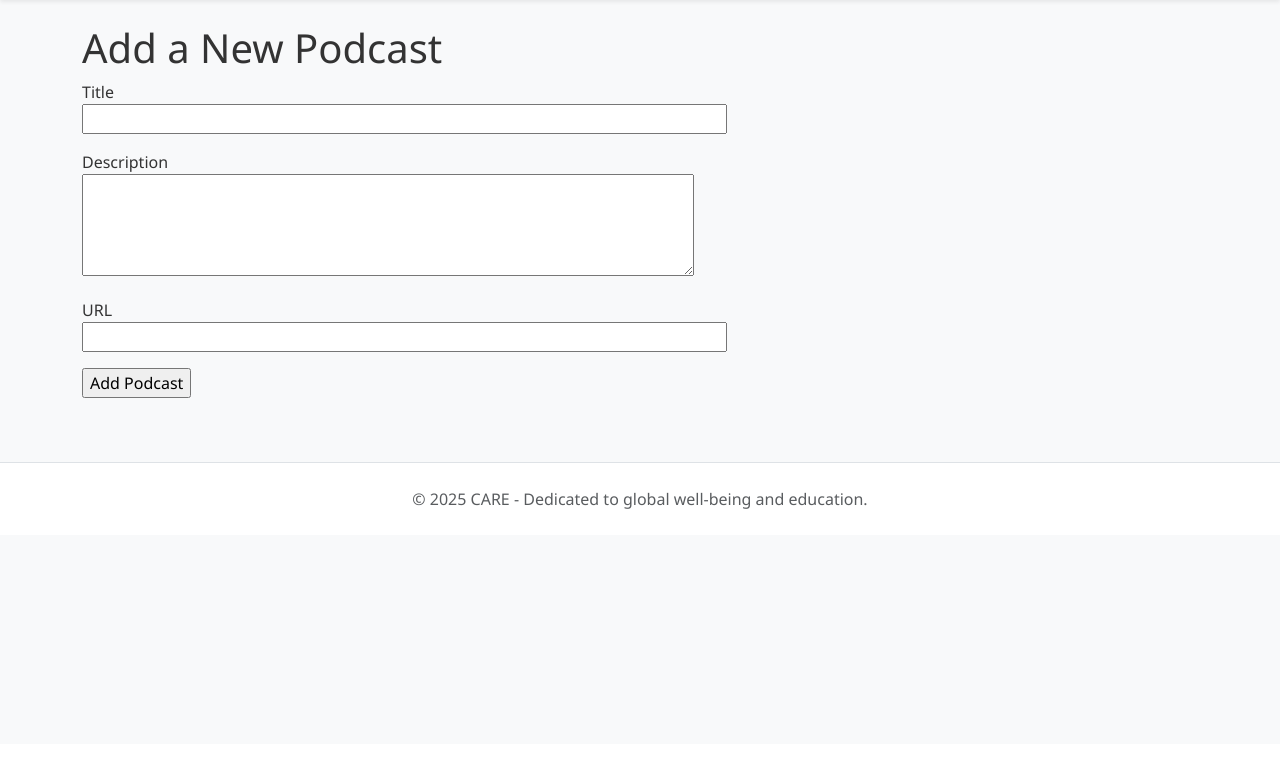
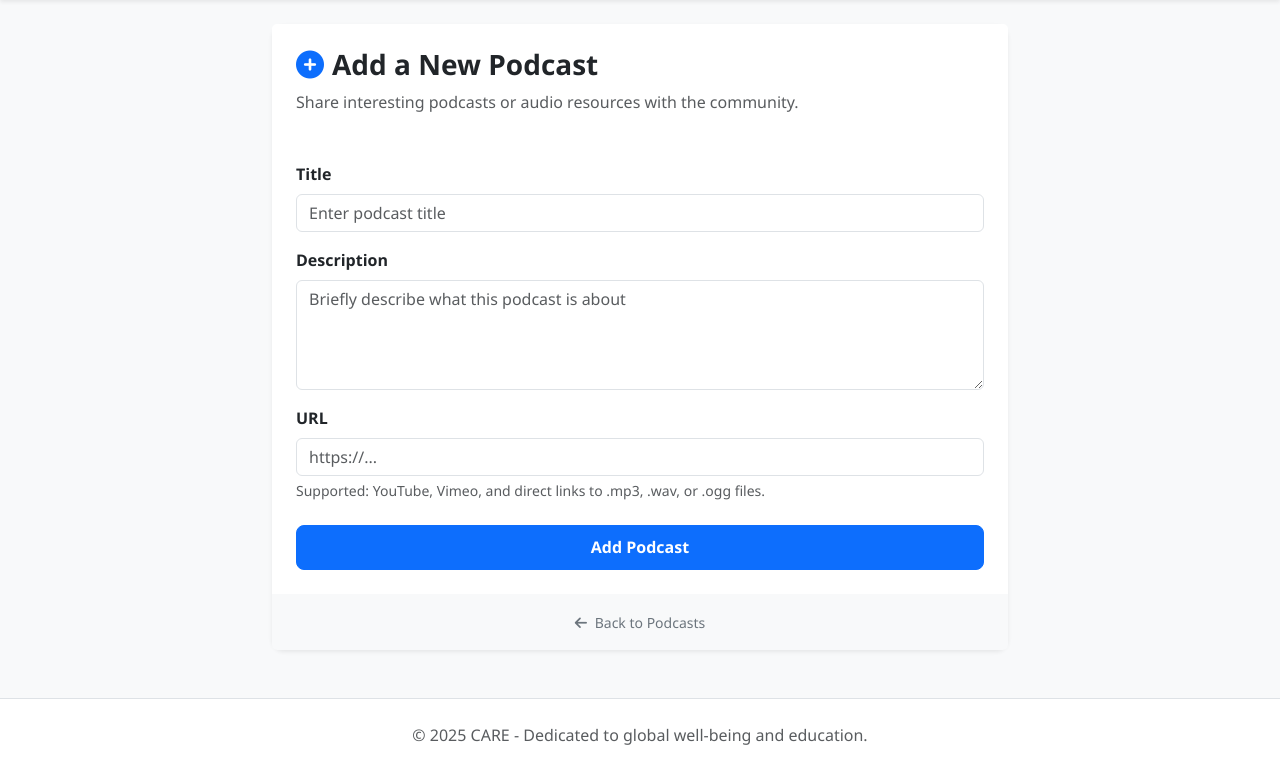
Before and after one commit to GYFX35/CARE, a Flask app: template templates/add_podcast.html in a window 1280 px wide. Shown: the part 56-827 px from the top of the page. Before the commit the page ends 565 px from the top, so only its background shows below. Run offline with Flask 3, Linux system fonts and the light colour scheme; the template is opened without the code that fills it: values that come from a table or form of the project are taken from there, others are empty; some libraries are stand-ins or nearby versions.

Commit message:
Enhance podcasts display and submission pages
- Added support for Vimeo video embeds in podcasts.html.
- Added native HTML5 audio support for .mp3, .wav, and .ogg files in podcasts.html.
- Redesigned add_podcast.html with Bootstrap 5 for improved UX and consistency.
- Added helpful tooltips and validation feedback to the podcast submission form.

Co-authored-by: GYFX35 <134739293+GYFX35@users.noreply.github.com>

```diff
--- a/templates/add_podcast.html
+++ b/templates/add_podcast.html
@@ -1,30 +1,49 @@
 {% extends "base.html" %}
 
 {% block content %}
-    <h1>Add a New Podcast</h1>
-    <form action="" method="post">
+<div class="row justify-content-center">
+    <div class="col-md-8">
+        <div class="card border-0 shadow-sm">
+            <div class="card-header bg-white border-0 pt-4 px-4">
+                <h3 class="fw-bold"><i class="fas fa-plus-circle me-2 text-primary"></i>{{ _('Add a New Podcast') }}</h3>
+                <p class="text-muted">{{ _('Share interesting podcasts or audio resources with the community.') }}</p>
+            </div>
+            <div class="card-body p-4">
+                <form action="" method="post" novalidate>
                     {{ form.hidden_tag() }}
-        <p>
-            {{ form.title.label }}<br>
-            {{ form.title(size=64) }}<br>
+                    <div class="mb-3">
+                        {{ form.title.label(class="form-label fw-bold") }}
+                        {{ form.title(class="form-control" + (" is-invalid" if form.title.errors else ""), placeholder=_("Enter podcast title")) }}
                         {% for error in form.title.errors %}
-            <span style="color: red;">[{{ error }}]</span>
+                        <div class="invalid-feedback">{{ error }}</div>
                         {% endfor %}
-        </p>
-        <p>
-            {{ form.description.label }}<br>
-            {{ form.description(cols=64, rows=4) }}<br>
+                    </div>
+                    <div class="mb-3">
+                        {{ form.description.label(class="form-label fw-bold") }}
+                        {{ form.description(class="form-control" + (" is-invalid" if form.description.errors else ""), rows=4, placeholder=_("Briefly describe what this podcast is about")) }}
                         {% for error in form.description.errors %}
-            <span style="color: red;">[{{ error }}]</span>
+                        <div class="invalid-feedback">{{ error }}</div>
                         {% endfor %}
-        </p>
-        <p>
-            {{ form.url.label }}<br>
-            {{ form.url(size=64) }}<br>
+                    </div>
+                    <div class="mb-4">
+                        {{ form.url.label(class="form-label fw-bold") }}
+                        {{ form.url(class="form-control" + (" is-invalid" if form.url.errors else ""), placeholder="https://...") }}
+                        <div class="form-text">{{ _('Supported: YouTube, Vimeo, and direct links to .mp3, .wav, or .ogg files.') }}</div>
                         {% for error in form.url.errors %}
-            <span style="color: red;">[{{ error }}]</span>
+                        <div class="invalid-feedback">{{ error }}</div>
                         {% endfor %}
-        </p>
-        <p>{{ form.submit() }}</p>
+                    </div>
+                    <div class="d-grid">
+                        {{ form.submit(class="btn btn-primary fw-bold") }}
+                    </div>
                 </form>
+            </div>
+            <div class="card-footer bg-light border-0 py-3 text-center">
+                <a href="{{ url_for('podcasts') }}" class="text-decoration-none small text-secondary">
+                    <i class="fas fa-arrow-left me-1"></i> {{ _('Back to Podcasts') }}
+                </a>
+            </div>
+        </div>
+    </div>
+</div>
 {% endblock %}
```
Also changed, not shown: templates/podcasts.html (+12 -0 lines). Lines whose indentation alone changed are shown as unchanged.
